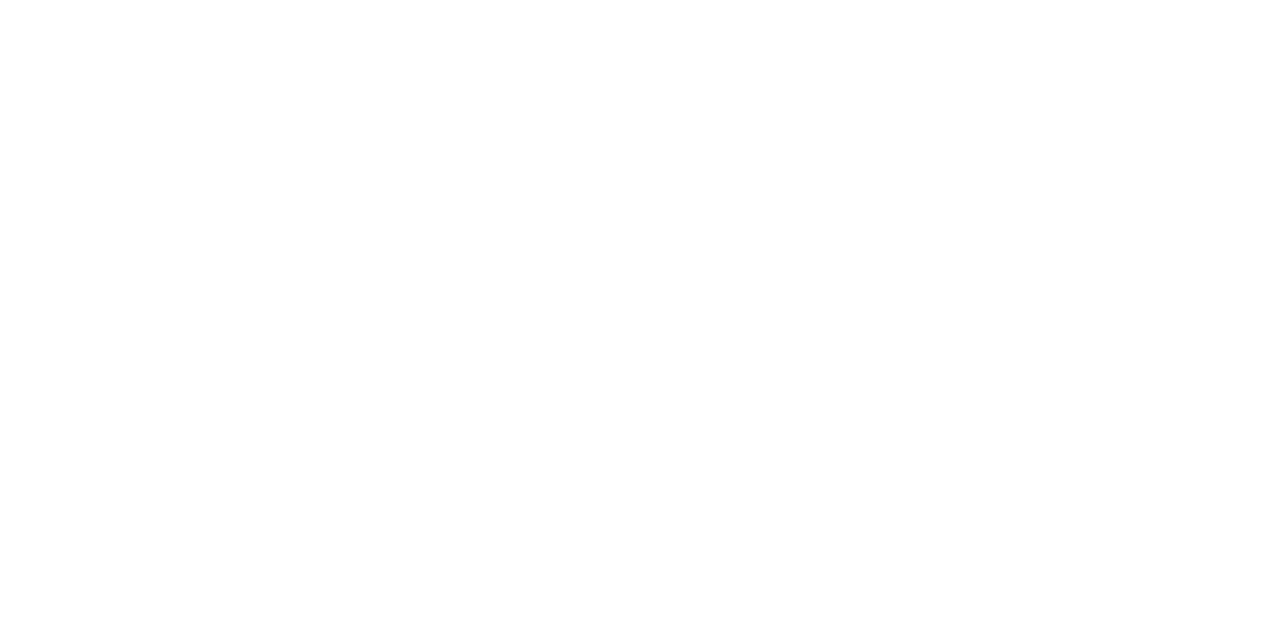
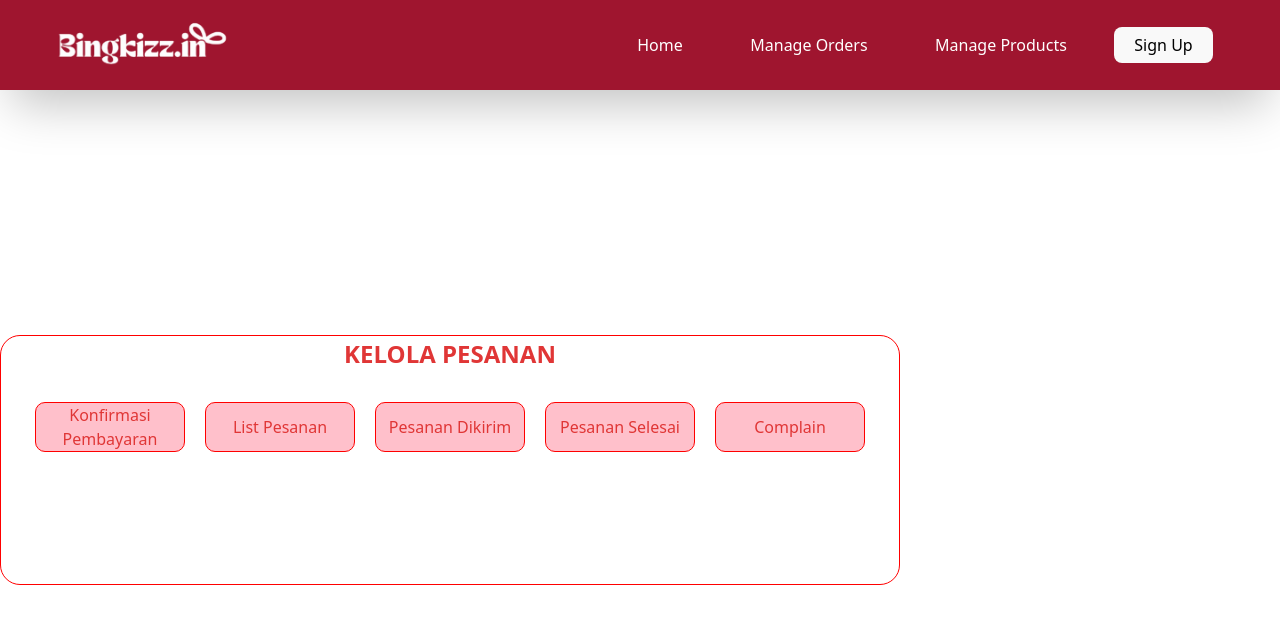
Before and after one commit to Dardeka/Bingkizz.in_Web, a React (Vite) app: page /KelolaPesanan in a window 1280 px wide. Before the commit this address had no page. Shown: the top 624 px of the page. Built offline with nearby package versions, Linux system fonts and the light colour scheme.

Commit message:
resolve conflict in AppRouter.jsx

```diff
--- /dev/null
+++ b/src/pages/Admin/Kelola-pesanan.jsx
@@ -0,0 +1,15 @@
+import Header from "../../components/header"
+
+function KelolaPesanan(){
+    return (
+        <div>
+            <Header />
+
+            <div className="w-full h-full bg-blue-200">
+
+            </div>
+
+        </div>
+
+    )
+}
--- /dev/null
+++ b/src/pages/Admin/KelolaPesanan.css
@@ -0,0 +1,61 @@
+.container-pesanan {
+  padding-top: 120px; /* karena header fixed 90px, kasih jarak sedikit */
+  display: flex;
+  flex-direction: column;
+  align-items: center; /* ini bikin semua isi halaman ke tengah */
+}
+
+.kelola-pesanan {
+    width: 900px;
+    height: 250px;
+    color: rgb(224, 54, 54);
+    background-color: white;
+    border: 1px solid red;
+    border-radius: 20px;
+
+    display: inline-block;
+    flex-direction: column;
+    align-items: center;
+    justify-content: center; /* biar konten di tengah vertikal dalam box */
+    text-align: center;
+    margin: auto;
+
+}
+
+.gap {
+    height: 30px;
+
+}
+
+.judul{
+    text-align: center;
+    font-size: 24px;
+    font-weight: bold;
+}
+
+
+ul {
+    list-style-type: none;
+    display: flex;
+    gap: 20px;
+    justify-content: center;
+}
+
+li {
+    width: 150px;
+    height: 80;
+    background-color: pink;
+    border: 1px solid red;
+    border-radius: 10px;
+    display: flex;
+    align-items: center;
+    justify-content: center;
+    cursor: pointer;
+    transition: 0.3s;
+}
+
+ul li:hover {
+    background-color: red;
+    color: white;
+    transform: scale(1.1);
+}
--- /dev/null
+++ b/src/pages/Admin/KelolaPesanan.jsx
@@ -0,0 +1,46 @@
+import './KelolaPesanan.css';
+import HeaderAdmin from "../components/header-admin"
+
+function KelolaPesanan(){
+    return(
+        <div >
+            <div className='container-pesanan'>
+                <HeaderAdmin/>
+                <div className="kelola-pesanan">
+                    <div className='judul'> KELOLA PESANAN </div>
+                    <div className='gap'></div>
+                    <ul >
+                        <li>
+                            <div className='list1'>
+                                <p>Konfirmasi Pembayaran</p>
+                            </div>
+                        </li>
+                        <li>
+                            <div className='list2'>
+                                <p>List Pesanan</p>
+                            </div>
+                        </li>
+                        <li>
+                            <div className='list1'>
+                                <p>Pesanan Dikirim</p>
+                            </div>
+                        </li>
+                        <li>
+                            <div className='list1'>
+                                <p>Pesanan Selesai</p>
+                            </div>
+                        </li>
+                        <li>
+                            <div className='list1'>
+                                <p>Complain</p>
+                            </div>
+                        </li>
+                    </ul>
+                </div>
+            </div>
+
+        </div>
+    )
+}
+
+export default KelolaPesanan;
--- a/src/pages/components/header-admin.jsx
+++ b/src/pages/components/header-admin.jsx
@@ -6,6 +6,10 @@
 
     const handleAdminHome = () => {
         navigate("/dashboard-admin")
+    }
+
+    const handleKelolaPesanan = () => {
+        navigate("/KelolaPesanan")
     }
 
     const handleProducts_Admin = () => {
@@ -19,7 +23,7 @@
                 <img src="/logo/white_logoTeksOnly.png" alt="" width="200px" className="mt-auto mb-auto" onClick={() => {handleHome()}}/>
                 <div className="flex mt-auto mb-auto ml-auto w-[650px] justify-evenly">
                     <Button className="!bg-transparent !text-white hover:!decoration-underline" onClick={() => handleAdminHome()} >Home</Button>
-                    <Button className="!bg-transparent !text-white hover:!decoration-underline" >Manage Orders</Button>
+                    <Button className="!bg-transparent !text-white hover:!decoration-underline" onClick={() => handleKelolaPesanan()}>Manage Orders</Button>
                     <Button className="!bg-transparent !text-white hover:!decoration-underline" onClick={() => handleProducts_Admin()}>Manage Products</Button>
                     <Button className="text-black" >Sign Up</Button>
                 </div>
--- a/src/routes/AppRouter.jsx
+++ b/src/routes/AppRouter.jsx
@@ -6,6 +6,8 @@
 import LoginPage from "../pages/LoginPage";
 import RegistPage from "../pages/RegistPage";
 import CheckoutPage from "../pages/CheckoutPage";
+import KelolaPesanan from "../pages/Admin/KelolaPesanan";
+
 
 function AppRouter() {
   return (
@@ -17,6 +19,7 @@
 
         <Route path="/detail-product" element={<DetailPage />} />
         <Route path="/dashboard-admin" element={<DashboardAdmin/>}/>
+        <Route path="/KelolaPesanan" element={<KelolaPesanan/>}/>
         <Route path="/kelola-produk" element={<KelolaProduk/>}/>
         <Route path="/checkout" element={<CheckoutPage/>}/>
       </Routes>
```
Also changed, not shown: src/components/textlink.jsx (added, +45 -0 lines).
